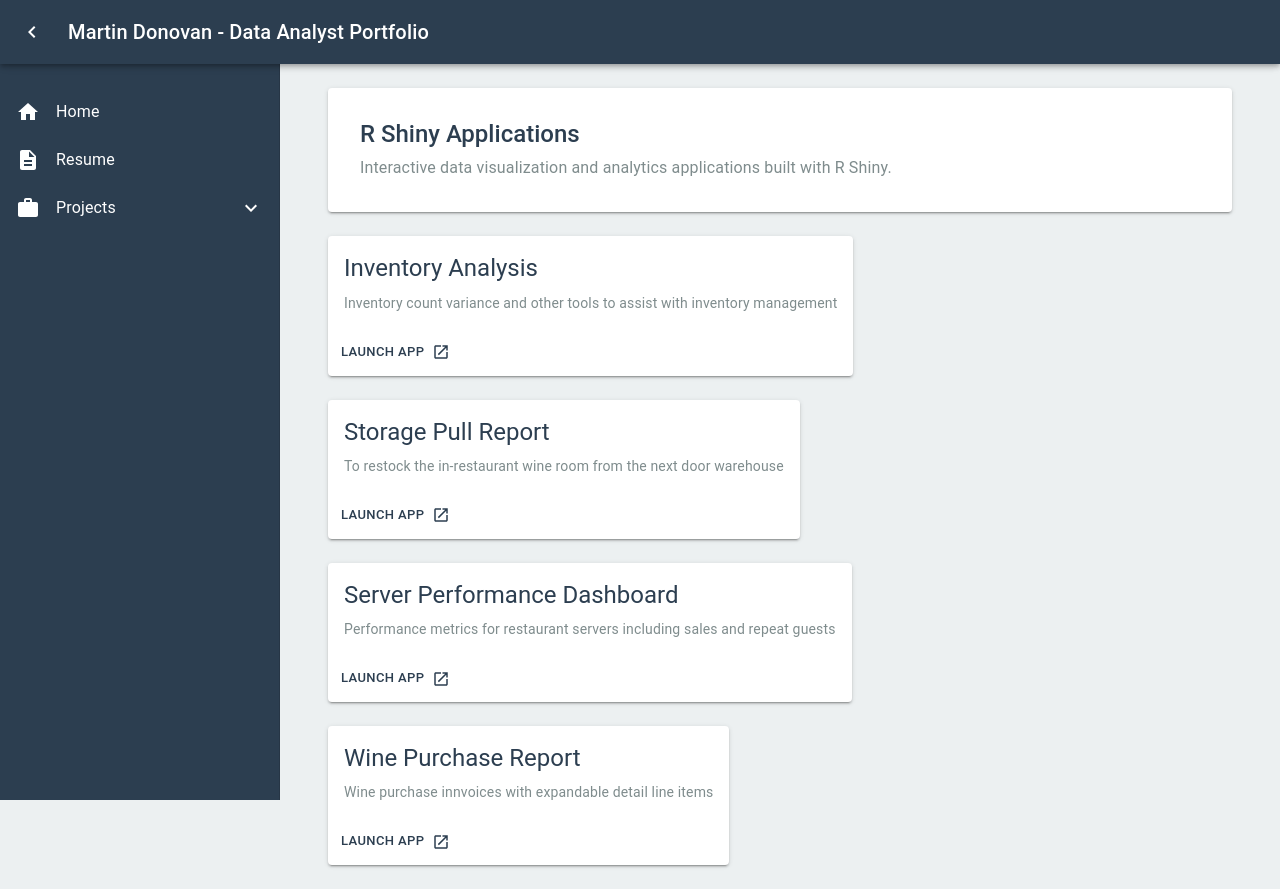
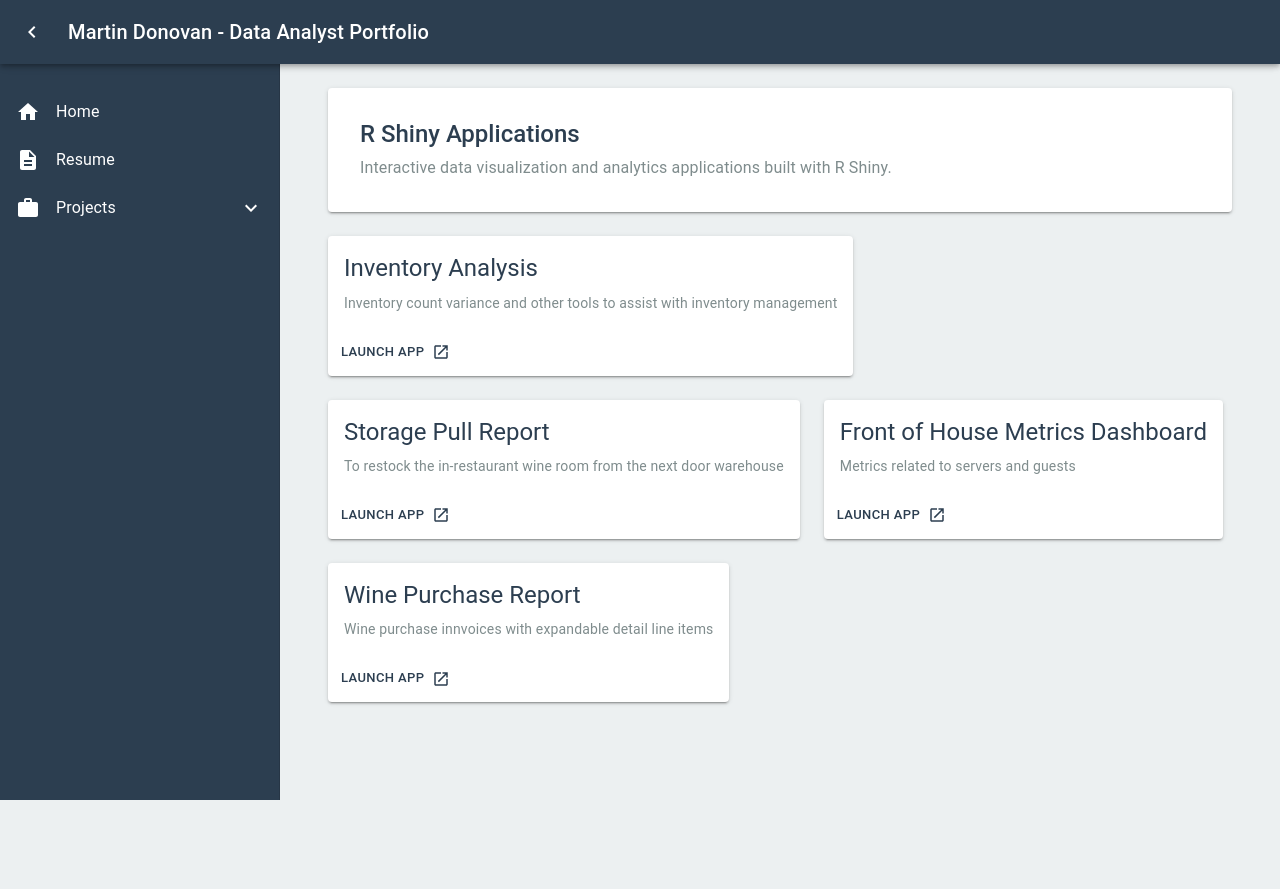
Before and after one commit to mdonovan3/Portfolio, a React (Vite) app: page /projects/shiny-apps in a window 1280 px wide. After the commit the page ends 800 px from the top, so only its background shows below. Built offline with nearby package versions, Linux system fonts and the light colour scheme.

Commit message:
addrd FOH Dashboard link

```diff
--- a/src/pages/ShinyApps.jsx
+++ b/src/pages/ShinyApps.jsx
@@ -24,9 +24,9 @@ const ShinyApps = () => {
       url: 'https://martindonovan.shinyapps.io/StoragePullReport/',
     },
     {
-      title: 'Server Performance Dashboard',
-      description: 'Performance metrics for restaurant servers including sales and repeat guests',
-      url: 'https://martindonovan.shinyapps.io/StoragePullReport/',
+      title: 'Front of House Metrics Dashboard',
+      description: 'Metrics related to servers and guests',
+      url: 'https://martindonovan.shinyapps.io/FOHDashboard/',
     },
     {
       title: 'Wine Purchase Report',
```
